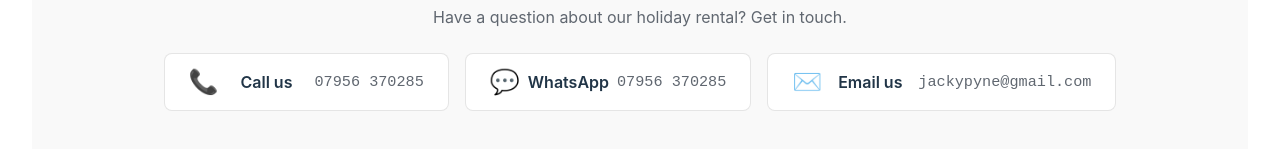
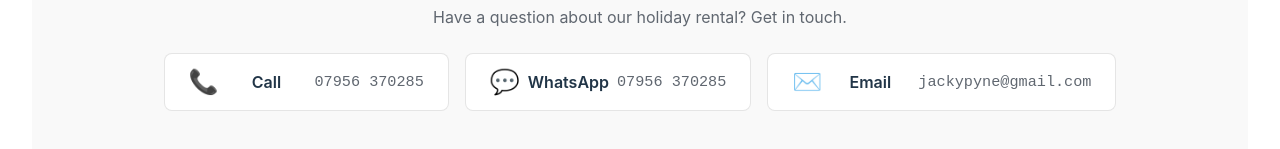
Before and after one commit to 4-belmont-rd/4-belmont-rd.github.io, a Svelte app: page / in a window 1280 px wide. Shown: the part 7247-7396 px from the top of the page. Built offline with nearby package versions, Linux system fonts and the light colour scheme; no server answers.

Commit message:
Change text

```diff
--- a/src/components/Contact.svelte
+++ b/src/components/Contact.svelte
@@ -4,7 +4,7 @@
   <div class="contact-options">
     <a href="tel:+447956370285" class="contact-option">
       <span class="icon">📞</span>
-      <span class="label">Call us</span>
+      <span class="label">Call</span>
       <span class="value">07956 370285</span>
     </a>
     <a href="https://wa.me/447956370285" class="contact-option whatsapp">
@@ -14,7 +14,7 @@
     </a>
     <a href="mailto:jackypyne@gmail.com" class="contact-option">
       <span class="icon">✉️</span>
-      <span class="label">Email us</span>
+      <span class="label">Email</span>
       <span class="value">jackypyne@gmail.com</span>
     </a>
   </div>
```
